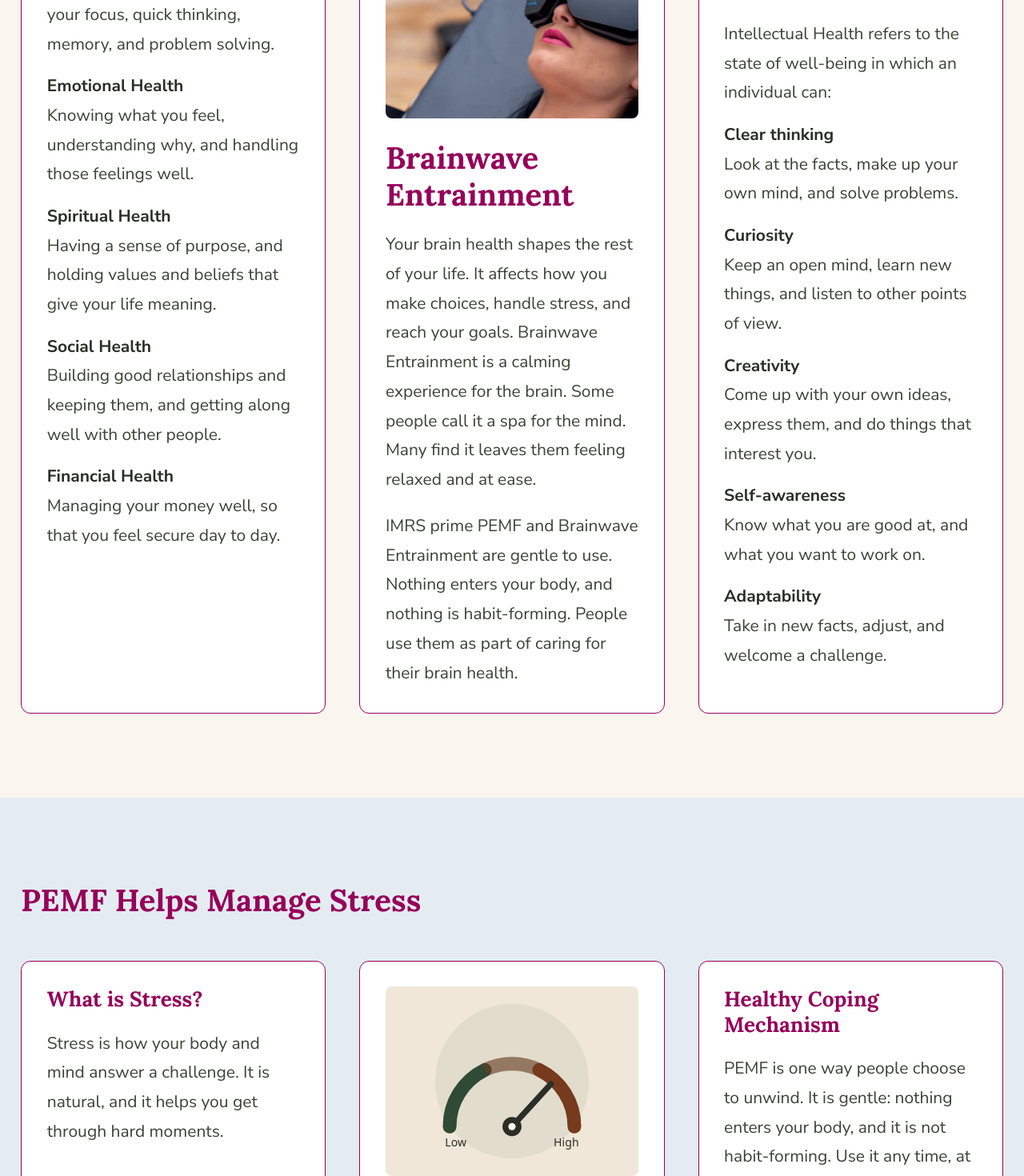
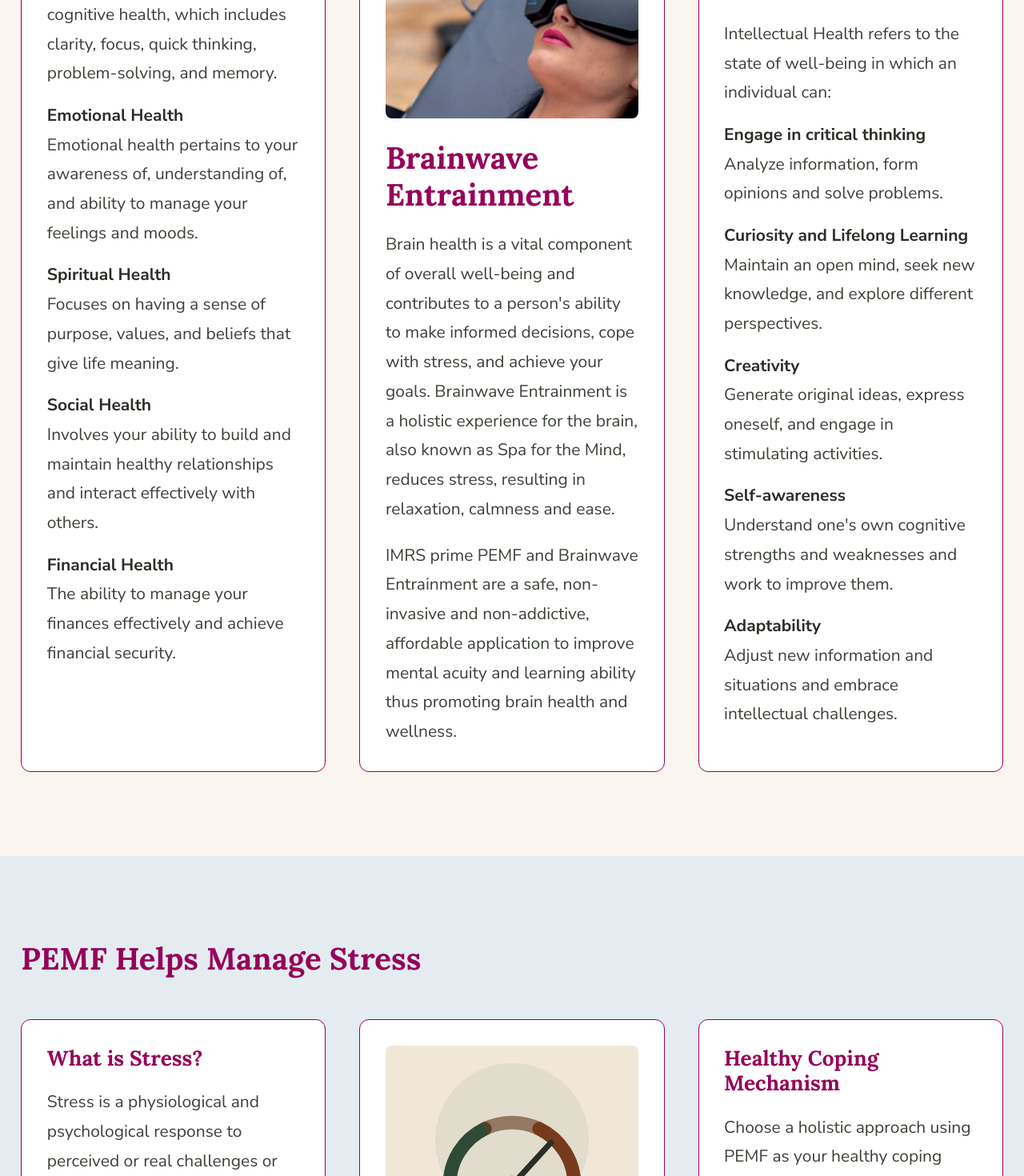
Before and after one commit to dary132/pemf-holistic-health, a Next.js app: page /mental-health in a window 1280 px wide. Shown: the part 820-2290 px from the top of the page at 80% size. Built offline with nearby package versions, Linux system fonts and the light colour scheme.

Commit message:
Revert "Apply the approved plain-language copy and drop the SpO2 line"
This reverts commit 081e2ae5b31234e56325c688cd79f9d7f6523358.

```diff
--- a/lib/content/mental-health.ts
+++ b/lib/content/mental-health.ts
@@ -1,7 +1,4 @@
-/** Mental Health page copy.
- *  Source: docs/plain-language-approved-2026-08-29.txt (owner-approved plain-language
- *  rewrite with the hedged claim wording). Headings and the Intellectual Health
- *  lead-in remain from "Website Exiga Jasmin 2026.docx", page 4. Verbatim. */
+/** Mental Health page copy. Source: "Website Exiga Jasmin 2026.docx", page 4. Verbatim. */
 import type { Panel } from "./types";
 import { images } from "./images.ts";
 
@@ -11,24 +8,24 @@ export const dimensions: Panel[] = [
   {
     items: [
       {
-        term: "Mental Sharpness",
-        text: "How clearly you think, including your focus, quick thinking, memory, and problem solving.",
+        term: "Mental Acuity",
+        text: "Mental acuity refers to your cognitive health, which includes clarity, focus, quick thinking, problem-solving, and memory.",
       },
       {
         term: "Emotional Health",
-        text: "Knowing what you feel, understanding why, and handling those feelings well.",
+        text: "Emotional health pertains to your awareness of, understanding of, and ability to manage your feelings and moods.",
       },
       {
         term: "Spiritual Health",
-        text: "Having a sense of purpose, and holding values and beliefs that give your life meaning.",
+        text: "Focuses on having a sense of purpose, values, and beliefs that give life meaning.",
       },
       {
         term: "Social Health",
-        text: "Building good relationships and keeping them, and getting along well with other people.",
+        text: "Involves your ability to build and maintain healthy relationships and interact effectively with others.",
       },
       {
         term: "Financial Health",
-        text: "Managing your money well, so that you feel secure day to day.",
+        text: "The ability to manage your finances effectively and achieve financial security.",
       },
     ],
   },
@@ -36,8 +33,8 @@ export const dimensions: Panel[] = [
     title: "Brainwave Entrainment",
     image: images.exagonBrainBanner,
     paragraphs: [
-      "Your brain health shapes the rest of your life. It affects how you make choices, handle stress, and reach your goals. Brainwave Entrainment is a calming experience for the brain. Some people call it a spa for the mind. Many find it leaves them feeling relaxed and at ease.",
-      "IMRS prime PEMF and Brainwave Entrainment are gentle to use. Nothing enters your body, and nothing is habit-forming. People use them as part of caring for their brain health.",
+      "Brain health is a vital component of overall well-being and contributes to a person's ability to make informed decisions, cope with stress, and achieve your goals. Brainwave Entrainment is a holistic experience for the brain, also known as Spa for the Mind, reduces stress, resulting in relaxation, calmness and ease.",
+      "IMRS prime PEMF and Brainwave Entrainment are a safe, non-invasive and non-addictive, affordable application to improve mental acuity and learning ability thus promoting brain health and wellness.",
     ],
   },
   {
@@ -47,24 +44,24 @@ export const dimensions: Panel[] = [
     ],
     items: [
       {
-        term: "Clear thinking",
-        text: "Look at the facts, make up your own mind, and solve problems.",
+        term: "Engage in critical thinking",
+        text: "Analyze information, form opinions and solve problems.",
       },
       {
-        term: "Curiosity",
-        text: "Keep an open mind, learn new things, and listen to other points of view.",
+        term: "Curiosity and Lifelong Learning",
+        text: "Maintain an open mind, seek new knowledge, and explore different perspectives.",
       },
       {
         term: "Creativity",
-        text: "Come up with your own ideas, express them, and do things that interest you.",
+        text: "Generate original ideas, express oneself, and engage in stimulating activities.",
       },
       {
         term: "Self-awareness",
-        text: "Know what you are good at, and what you want to work on.",
+        text: "Understand one's own cognitive strengths and weaknesses and work to improve them.",
       },
       {
         term: "Adaptability",
-        text: "Take in new facts, adjust, and welcome a challenge.",
+        text: "Adjust new information and situations and embrace intellectual challenges.",
       },
     ],
   },
@@ -76,14 +73,14 @@ export const stress: { heading: string; panels: Panel[] } = {
     {
       title: "What is Stress?",
       paragraphs: [
-        "Stress is how your body and mind answer a challenge. It is natural, and it helps you get through hard moments.",
+        "Stress is a physiological and psychological response to perceived or real challenges or threats. It is a natural and adaptive mechanism that helps individuals cope with demanding situations.",
       ],
     },
     { image: images.stressMeter },
     {
       title: "Healthy Coping Mechanism",
       paragraphs: [
-        "PEMF is one way people choose to unwind. It is gentle: nothing enters your body, and it is not habit-forming. Use it any time, at home or at the office.",
+        "Choose a holistic approach using PEMF as your healthy coping mechanism. PEMF is safe, effective, non-invasive and non-addictive tool. You can use it anytime in the comfort of your own home or office.",
       ],
     },
   ],
@@ -95,14 +92,14 @@ export const relaxation: { heading: string; panels: Panel[] } = {
     {
       title: "What is Relaxation?",
       paragraphs: [
-        "Relaxation means feeling calm, comfortable, and free of stress. It helps you handle stress better, and it brings you a sense of peace.",
+        "Relaxation is the state of being calm, comfortable, and free from stress. Relaxation helps improve coping with stress, leading to a state of peace and tranquility.",
       ],
     },
     { image: images.relaxPoolside },
     {
       title: "Relax with PEMF",
       paragraphs: [
-        "Many people feel more relaxed within minutes, at home or at the office. PEMF is designed to help your body settle into a calm, balanced state.",
+        "PEMF can be effective for relaxation within minutes in the comfort of your own home or office. PEMF aids your body in returning to a calm and balanced state.",
       ],
     },
   ],
@@ -114,19 +111,19 @@ export const benefitsOfRelaxation: { heading: string; panels: Panel[] } = {
     {
       title: "Physical Health",
       paragraphs: [
-        "Relaxation calms your mind and lowers stress. That helps your body wind down for bed. You fall asleep sooner, sleep longer and better, and wake up restored.",
+        "Relaxation enhances sleep quality by reducing stress and calming the mind, helps to wind down the body and prepare for sleep, leading to better sleep onset, better quality and quantity of sleep and improved rejuvenation.",
       ],
     },
     {
       title: "Mental Health",
       paragraphs: [
-        "Relaxation lifts your mood and helps you cope. Your memory and focus improve. You think more clearly, solve problems better, and handle your feelings more evenly.",
+        "Improving mood and coping mechanisms. Enhances cognitive function, memory and concentration. Promotes clearer thinking and problem-solving abilities. Increases self-awareness and emotional regulation.",
       ],
     },
     {
       title: "Emotional Health",
       paragraphs: [
-        "You feel calm and at peace, with less stress. Hard days get easier to face. Many people feel happier, more content, and closer to the people they love.",
+        "Provides a sense of calm and peace, reducing stress and improves resilience to adversity and promotes emotional well-being. Enhances feelings of happiness, contentment, fulfillment and healthier relationships.",
       ],
     },
   ],
--- a/lib/content/pemf.ts
+++ b/lib/content/pemf.ts
@@ -34,7 +34,7 @@ export const essentialForHealth: { heading: string; panels: Panel[] } = {
     {
       title: "What is Vital for Health?",
       paragraphs: [
-        "You need air, food, water, and sunshine. You also need the Earth’s natural magnetic field. That field is growing weaker, while man-made electrical noise keeps growing. PEMF copies the Earth’s magnetic field to support your health and wellness.",
+        "In addition to air, food, water and sunshine, our Earth’s natural Magnetic Field energy is also essential for health. But our Earth’s Magnetic Field is weakening and electro-smog is increasing. PEMF mimics Earth’s magnetic field energy for general health and wellness.",
       ],
     },
     {
@@ -55,7 +55,7 @@ export const importanceOfField: { heading: string; panels: Panel[] } = {
     {
       title: "Protection from Radiation",
       paragraphs: [
-        "The Earth’s magnetic field works like a shield around the planet. Scientists call that shield the magnetosphere. It guards us from harmful radiation from the sun and from space. Life on Earth depends on it.",
+        "The Earth's magnetic field is vital for human health because it creates a protective shield (the magnetosphere) to protect the Earth from harmful solar and cosmic radiation. Earth's magnetic field is essential for supporting and protecting life on Earth. Magnetic field is an essential environmental factor for human existence.",
       ],
     },
     { title: "Principle of Magnet", image: images.magnetPoles },
@@ -66,6 +66,6 @@ export const mimicsEarth = {
   heading: "PEMF Mimics Earth’s Magnetic Field Energy",
   title: "PEMF Technology for Wellness Use",
   paragraphs: [
-    "Magnetic energy is the engine that drives our Earth. It is a natural source of energy, and it supports how well you feel. PEMF copies that natural energy. Our system is the most advanced PEMF wellness technology in the world.",
+    "Electromagnetic force is the fundamental power train of our Earth - an inevitable source of energy and vitality for our sense of wellness! PEMF mimics the earth’s natural magnetic field energy. Utilize the electromagnetic spectrum, retain our overall well-being with the most advanced and comprehensive PEMF technology for wellness use in the world.",
   ],
 };
--- a/scripts/verify-copy.mjs
+++ b/scripts/verify-copy.mjs
@@ -41,11 +41,6 @@ const SOURCES = [
   // rendered string traceable to a source document. Provenance is recorded
   // in the file's own header.
   "docs/imrs-prime-swissbionic.txt",
-  // Plain-language rewrites of five pages, with the hedged claim wording,
-  // approved by the site owner 2026-08-29. Supersedes the Exiga Jasmin
-  // document for the passages it covers; that document still governs
-  // everything else. Provenance is in the file's own header.
-  "docs/plain-language-approved-2026-08-29.txt",
 ];
 
 // lib/site.ts holds sitewide prose (disclaimer, address, business name) that
--- a/scripts/verify-jsx-copy.mjs
+++ b/scripts/verify-jsx-copy.mjs
@@ -49,7 +49,6 @@ const SOURCES = [
   "docs/exiga-jasmin-2026.txt",
   "docs/exiga-jasmin-2026-image-text.txt",
   "docs/imrs-prime-swissbionic.txt",
-  "docs/plain-language-approved-2026-08-29.txt",
 ];
 
 // Both app/ and components/ hold client-facing JSX: a caption, heading or
--- a/scripts/verify-site.mjs
+++ b/scripts/verify-site.mjs
@@ -27,30 +27,30 @@ const ROUTES = [
     jsonLd: ["BreadcrumbList"],
     mustContain: [
       "Air, food, water, sunshine and Earth’s Magnetic Field Energy are natural essentials for human health.",
-      "Life on Earth depends on it.",
+      "Magnetic field is an essential environmental factor for human existence.",
     ],
   },
   {
     path: "/holistic-health",
     jsonLd: ["BreadcrumbList"],
     mustContain: [
-      "Holistic health looks at the whole person.",
+      "Holistic health is a wellness approach that considers a person's physical, intellectual, mental, emotional, social, and spiritual well-being, recognizing these interconnected aspects as essential for optimal health and balance.",
     ],
   },
   {
     path: "/mental-health",
     jsonLd: ["BreadcrumbList"],
     mustContain: [
-      "Brainwave Entrainment is a calming experience for the brain.",
-      "Stress is how your body and mind answer a challenge.",
-      "Relaxation means feeling calm, comfortable, and free of stress.",
+      "Brainwave Entrainment is a holistic experience for the brain, also known as Spa for the Mind, reduces stress, resulting in relaxation, calmness and ease.",
+      "Stress is a physiological and psychological response to perceived or real challenges or threats.",
+      "Relaxation is the state of being calm, comfortable, and free from stress.",
     ],
   },
   {
     path: "/energy",
     jsonLd: ["BreadcrumbList"],
     mustContain: [
-      "Try PEMF as part of your routine for energy, stamina, and strength.",
+      "Try this holistic approach using PEMF system to enhance your energy, stamina, and power and you will feel the difference.",
     ],
   },
   {
@@ -63,7 +63,7 @@ const ROUTES = [
   {
     path: "/sleep-health",
     jsonLd: ["BreadcrumbList"],
-    mustContain: ["Deep sleep is how your body and mind repair themselves."],
+    mustContain: ["Deep sleep is crucial for physical and mental rejuvenation."],
   },
   {
     path: "/pets-health",
```
Also changed, not shown: lib/content/energy.ts (+11 -14 lines), lib/content/holistic-health.ts (+3 -5 lines), lib/content/products.ts (+1 -6 lines), lib/content/sleep-health.ts (+8 -11 lines), 1 other file (tests, documents, lock files or other folders).
